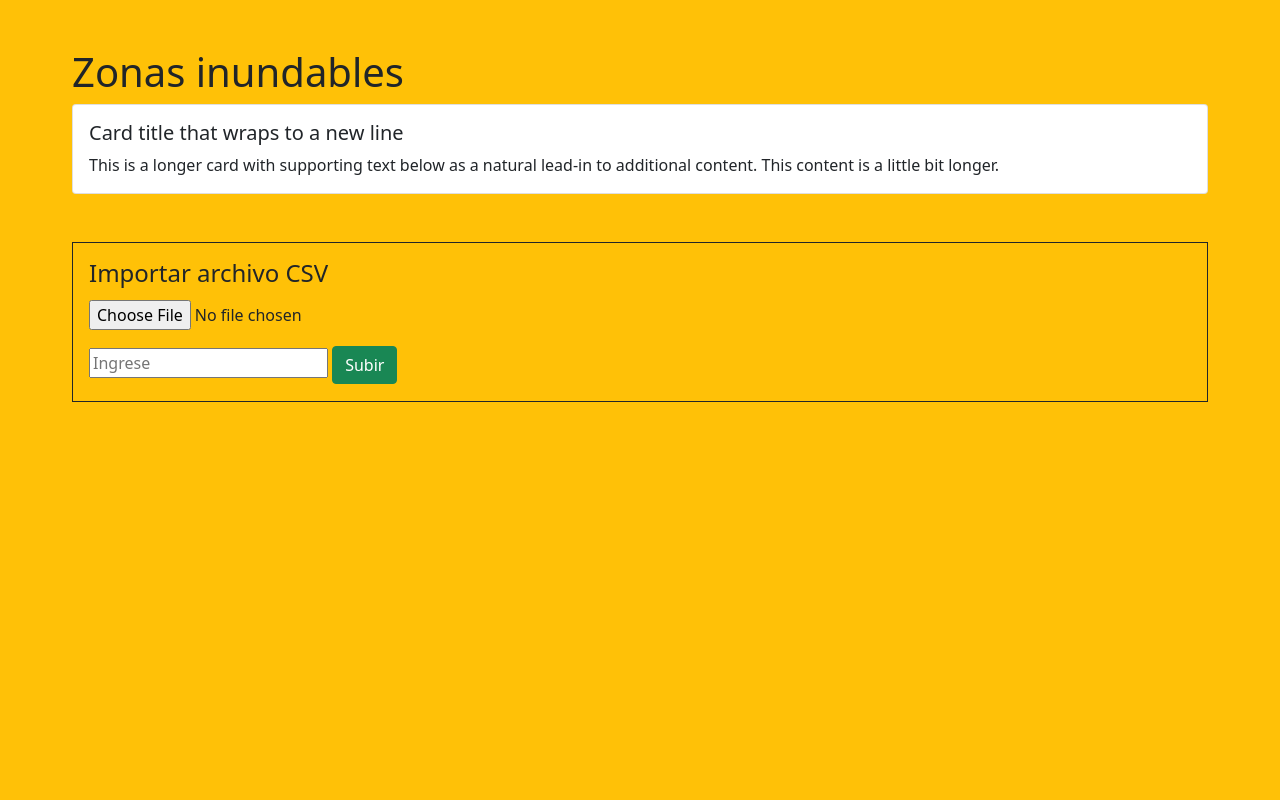
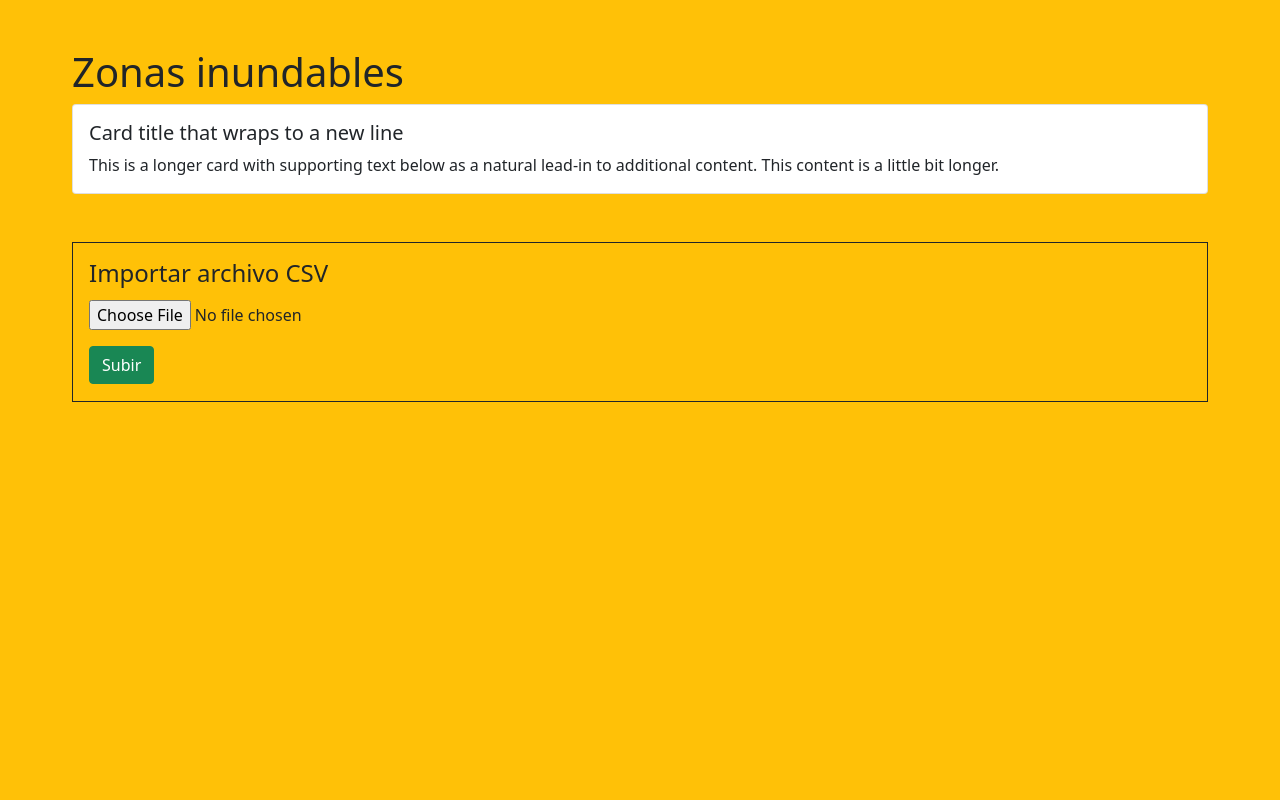
Before and after one commit to agustjn/flood-control-system, a Flask app: page /flood_zones in a window 1280 px wide. Run offline with Flask 2, Linux system fonts and the light colour scheme; data comes from the database, SQL or seed files in the repository; some libraries are stand-ins or nearby versions.

Commit message:
Un input estaba de mas

```diff
--- a/app/templates/flood_zones/index.html
+++ b/app/templates/flood_zones/index.html
@@ -23,7 +23,6 @@
         <h4>Importar archivo CSV</h4>
         <input type="file" class="form-control-file mt-1" name='file'>
         <div class="mt-3">
-          <input type="text" name='test' placeholder="Ingrese">
           <button type="submit" class="btn btn-success">Subir</button>
         </div>
 
```
